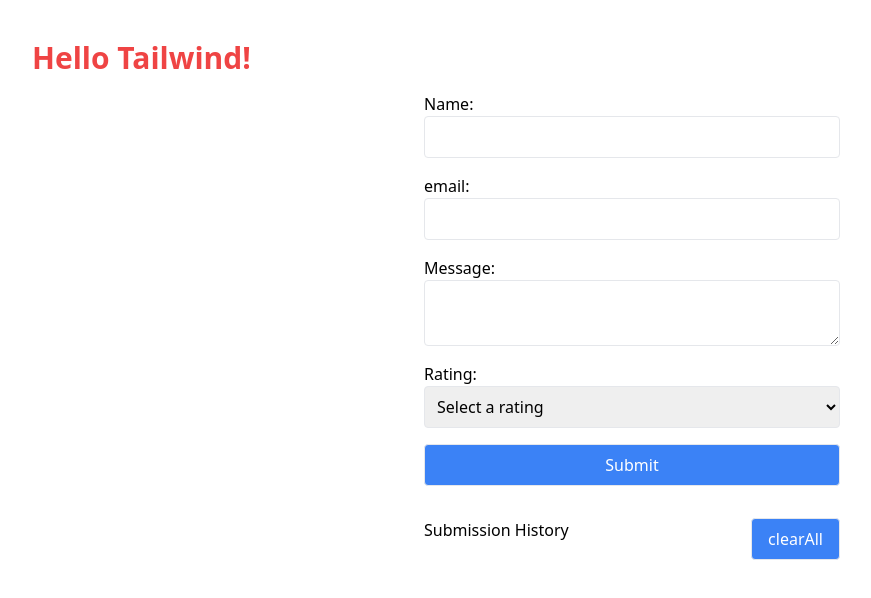
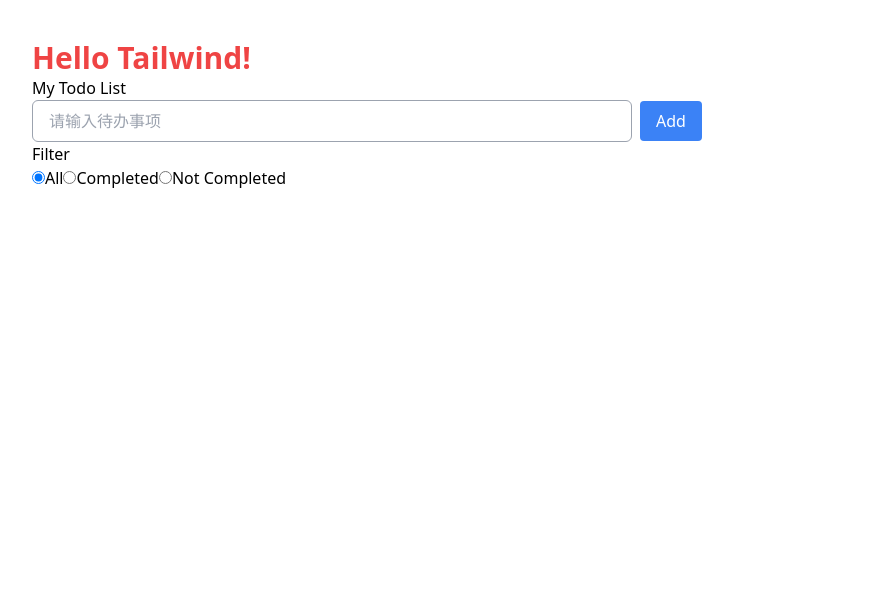
Before and after one commit to JeffReborn/react-practice-projects, a React (Vite) app: page / in a window 1280 px wide. Shown: the top 598 px of the page, without its empty margins (8-879 px from the left). Built offline with nearby package versions, Linux system fonts and the light colour scheme.

Commit message:
MyTodoList v1.0

```diff
--- a/src/App.tsx
+++ b/src/App.tsx
@@ -3,14 +3,16 @@
 // import viteLogo from "/vite.svg";
 // import "./App.css";
 // import TodoList from './components/todolist/todolist';
-import MiniSurveyForm from './components/miniSurveyForm';
+// import MiniSurveyForm from './components/miniSurveyForm';
+import MyTodoList from './components/mytodolist/todoList';
 
 export default function App() {
   return (
     <div className="p-10">
       <h1 className="text-3xl font-bold text-red-500">Hello Tailwind!</h1>
       {/* <TodoList /> */}
-      <MiniSurveyForm />
+      {/* <MiniSurveyForm /> */}
+      <MyTodoList />
     </div>
   );
 }
--- /dev/null
+++ b/src/components/mytodolist/filter.tsx
@@ -0,0 +1,41 @@
+type FilterProps = {
+  currentFilter: string;
+  onToggleFilter: (filter: string) => void;
+};
+export default function Filter({ currentFilter, onToggleFilter }: FilterProps) {
+  return (
+    <div>
+      <h2>Filter</h2>
+      <label>
+        <input
+          type="radio"
+          name="filter"
+          value="all"
+          checked={currentFilter === 'all'}
+          onChange={(e) => onToggleFilter(e.target.value)}
+        />
+        All
+      </label>
+      <label>
+        <input
+          type="radio"
+          name="filter"
+          value="completed"
+          checked={currentFilter === 'completed'}
+          onChange={(e) => onToggleFilter(e.target.value)}
+        />
+        Completed
+      </label>
+      <label>
+        <input
+          type="radio"
+          name="filter"
+          value="unCompleted"
+          checked={currentFilter === 'unCompleted'}
+          onChange={(e) => onToggleFilter(e.target.value)}
+        />
+        Not Completed
+      </label>
+    </div>
+  );
+}
--- /dev/null
+++ b/src/components/mytodolist/todoItem.tsx
@@ -0,0 +1,26 @@
+import type { TodoItemProps } from './types';
+
+export default function TodoItem({ todo, onToggleComplete, onDelete }: TodoItemProps) {
+  return (
+    <li className="flex items-center justify-between border-b py-2">
+      {/* 左侧：checkbox + 文本 */}
+      <div className="flex items-center gap-2">
+        <input
+          type="checkbox"
+          checked={todo.completed}
+          onChange={() => onToggleComplete(todo.id)}
+          className="w-4 h-4 accent-blue-500"
+        />
+        <p className={todo.completed ? 'line-through text-gray-400' : ''}>{todo.text}</p>
+      </div>
+
+      {/* 右侧：删除按钮 */}
+      <button
+        onClick={() => onDelete(todo.id)}
+        className="text-red-500 hover:text-red-700 font-medium"
+      >
+        Delete
+      </button>
+    </li>
+  );
+}
--- /dev/null
+++ b/src/components/mytodolist/todoList.tsx
@@ -0,0 +1,90 @@
+import { useEffect, useRef, useState } from 'react';
+import type { Todo } from './types';
+import TodoItem from './todoItem';
+import Filter from './filter';
+
+let idCount = 0;
+export default function MyTodoList() {
+  const [todolist, setTodoList] = useState<Todo[]>([]);
+  const [textInput, setTextInput] = useState('');
+  const [currentFilter, setCurrentFilter] = useState('all');
+  const didInit = useRef(false);
+  useEffect(() => {
+    if (didInit.current) return;
+    // 这里可以进行一些初始化操作，比如从后端获取数据
+    didInit.current = true;
+    const storedTodos = localStorage.getItem('todos');
+    if (storedTodos) {
+      try {
+        const parsedTodos = JSON.parse(storedTodos);
+        if (Array.isArray(parsedTodos)) {
+          setTodoList(parsedTodos);
+          idCount = parsedTodos.length;
+        }
+      } catch (error) {
+        console.error('Failed to parse todos from localStorage', error);
+      }
+    }
+  }, []);
+  function handleAdd() {
+    if (textInput.trim() === '') return;
+    setTodoList([...todolist, { id: ++idCount, text: textInput.trim(), completed: false }]);
+    localStorage.setItem(
+      'todos',
+      JSON.stringify([...todolist, { id: ++idCount, text: textInput.trim(), completed: false }])
+    );
+    setTextInput('');
+  }
+  function handleComplete(id: number) {
+    setTodoList(
+      todolist.map((todo) => (todo.id === id ? { ...todo, completed: !todo.completed } : todo))
+    );
+    localStorage.setItem(
+      'todos',
+      JSON.stringify(
+        todolist.map((todo) => (todo.id === id ? { ...todo, completed: !todo.completed } : todo))
+      )
+    );
+  }
+  function handleDelete(id: number) {
+    setTodoList(todolist.filter((todo) => todo.id !== id));
+    localStorage.setItem('todos', JSON.stringify(todolist.filter((todo) => todo.id !== id)));
+  }
+  function handleFilter(filter: string) {
+    // filter: all, completed, unCompleted
+    setCurrentFilter(filter);
+  }
+  const displayTodoList = todolist.filter((todo) => {
+    if (currentFilter === 'completed') return todo.completed;
+    if (currentFilter === 'unCompleted') return !todo.completed;
+    return true;
+  });
+  return (
+    <div>
+      <h1>My Todo List</h1>
+      <div>
+        <input
+          type="text"
+          value={textInput}
+          onChange={(e) => setTextInput(e.target.value)}
+          className="w-1/2 px-4 py-2 border border-gray-400 rounded-md focus:outline-none transition focus:border-sky-400"
+          placeholder="请输入待办事项"
+        />
+        <button className="ml-2 px-4 py-2 bg-blue-500 text-white rounded" onClick={handleAdd}>
+          Add
+        </button>
+      </div>
+      <ul>
+        {displayTodoList.map((todo) => (
+          <TodoItem
+            key={todo.id}
+            todo={todo}
+            onToggleComplete={handleComplete}
+            onDelete={handleDelete}
+          />
+        ))}
+      </ul>
+      <Filter currentFilter={currentFilter} onToggleFilter={handleFilter} />
+    </div>
+  );
+}
--- /dev/null
+++ b/src/components/mytodolist/types.ts
@@ -0,0 +1,11 @@
+export interface Todo {
+  id: number;
+  text: string;
+  completed: boolean;
+}
+
+export interface TodoItemProps {
+  todo: Todo;
+  onToggleComplete: (id: number) => void;
+  onDelete: (id: number) => void;
+}
```
